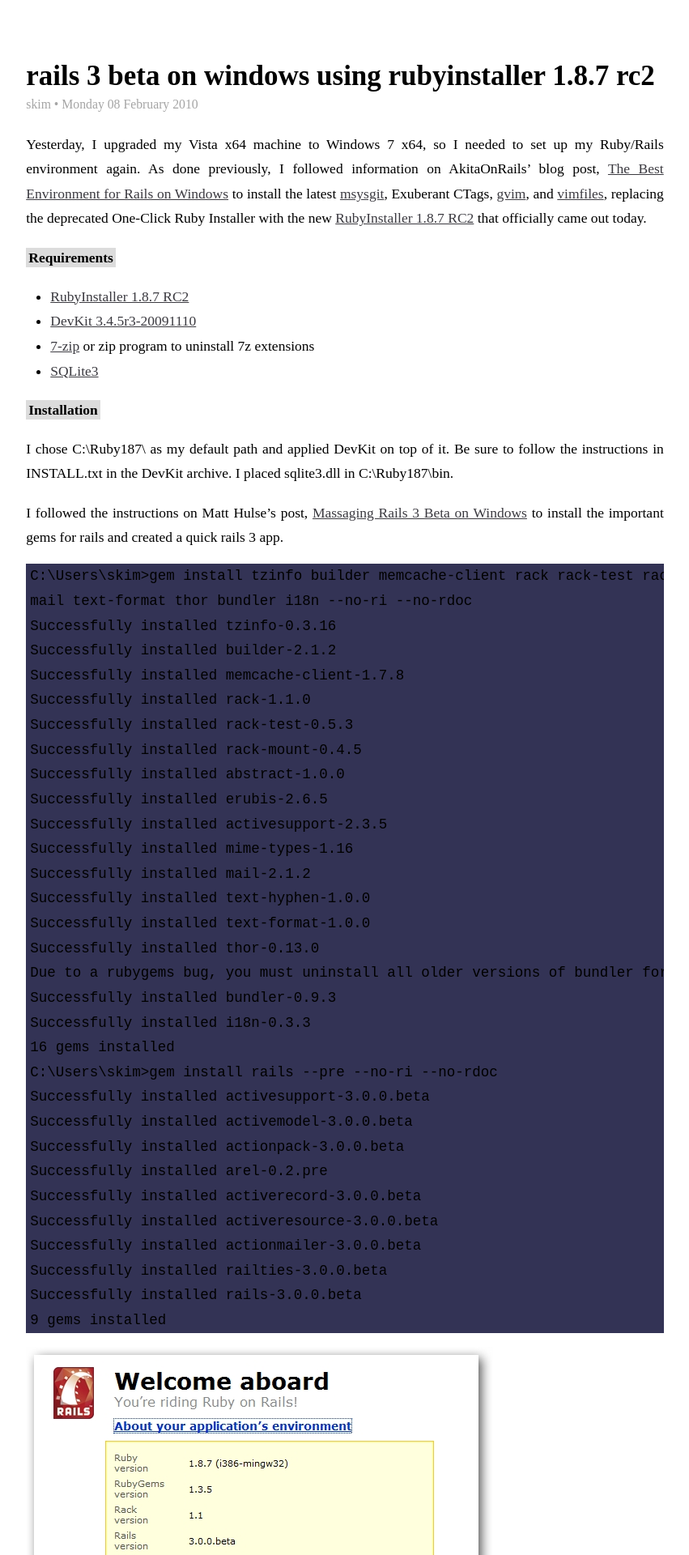
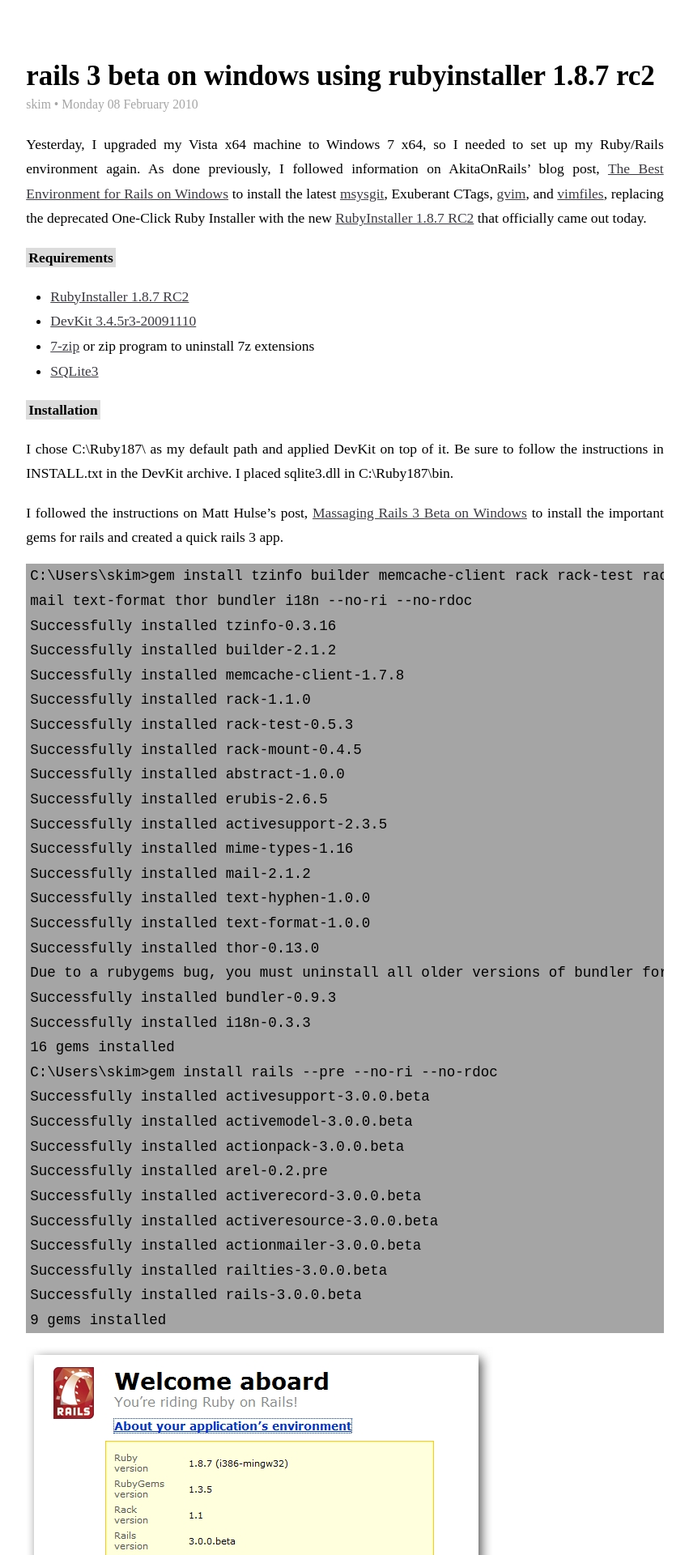
Before and after one commit to sl4m/sl4m.github.com, a Jekyll site: the page built from index.html, in a window 1280 px wide. Shown: the top 1920 px of the page at 81% size, without its empty margins (214-1065 px from the left). Built offline with Jekyll 4.4.1, drawn with Linux system fonts in a browser that asks for light colours; comment, search, counter and statistics services are not loaded.

Commit message:
changed highlight background

```diff
--- a/css/syntax.css
+++ b/css/syntax.css
@@ -1,4 +1,4 @@
-.highlight  { background-color: #335; overflow: auto; padding: 0 5px; font-family: Monaco, fixed; }
+.highlight  { background-color: #A5A5A5; overflow: auto; padding: 0 5px; font-family: Monaco, fixed; }
 .highlight .c { color: #999999; font-style: italic } /* Comment */
 .highlight .err { color: #a61717; background-color: #e3d2d2 } /* Error */
 .highlight .g { color: #d0d0d0 } /* Generic */
```
